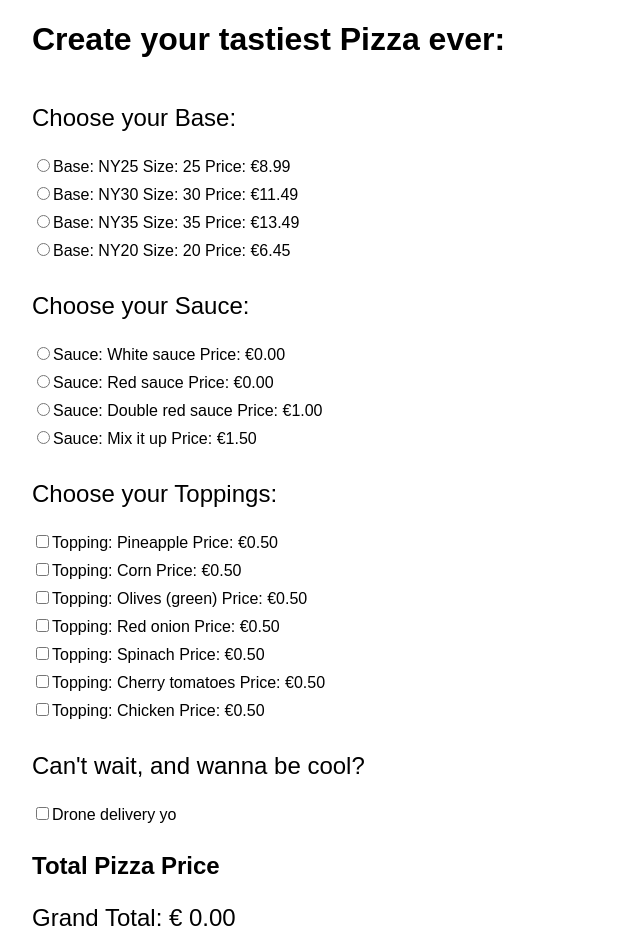
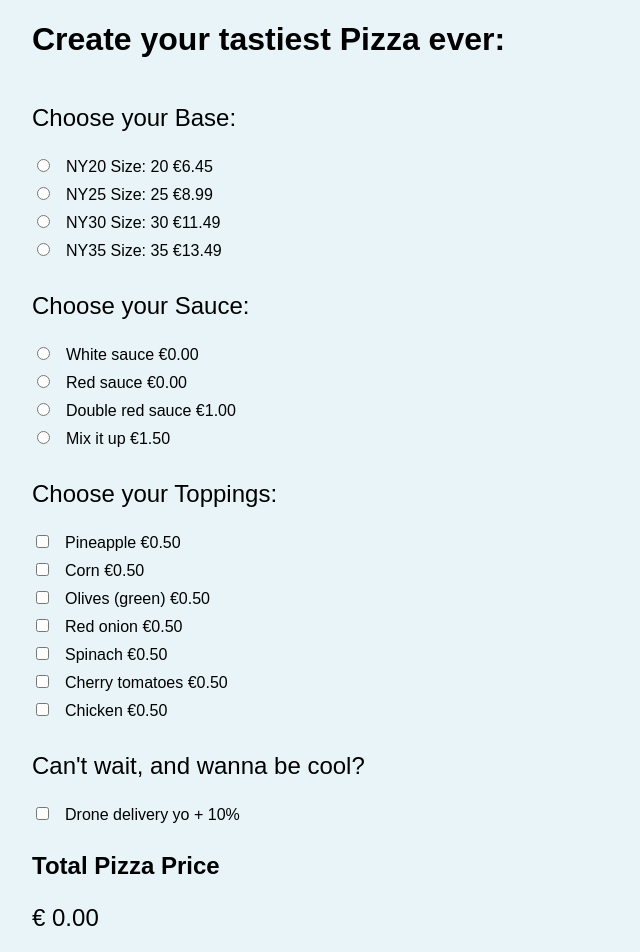
Before and after one commit to Carlier92/homework-6, a React (Create React App) app in the folder pizza-app/: page / in a window 1280 px wide. Shown: the top 952 px of the page, without its empty margins (0-640 px from the left). Built offline with nearby package versions, Linux system fonts and the light colour scheme.

Commit message:
background color

```diff
--- a/pizza-app/src/components/DroneDelivery.js
+++ b/pizza-app/src/components/DroneDelivery.js
@@ -26,7 +26,7 @@ class DroneDelivery extends PureComponent {
                     value={this.props.delivery}
                     onChange={this.handleChange}
                 />
-                Drone delivery yo
+                Drone delivery yo + 10%
             </label>
         )
     }
--- a/pizza-app/src/components/PizzaBases.js
+++ b/pizza-app/src/components/PizzaBases.js
@@ -31,7 +31,7 @@ class PizzaBases extends PureComponent {
                             checked={this.props.pickedBase.name === name}
                             onChange={this.handleChange}
                         />
-                        Base: {name} Size: {size} Price: €{price.toFixed(2)}
+                        {name} Size: {size} €{price.toFixed(2)}
                     </label>
                 )
             })
--- a/pizza-app/src/components/PizzaPrice.js
+++ b/pizza-app/src/components/PizzaPrice.js
@@ -24,7 +24,7 @@ class PizzaPrice extends PureComponent {
         return (
             <div>
                 <h2>Total Pizza Price</h2>
-                <p className="total">Grand Total: € {this.calculatePrice()}</p>
+                <p className="total">€ {this.calculatePrice()}</p>
             </div>
         )
     }
--- a/pizza-app/src/components/PizzaSauces.js
+++ b/pizza-app/src/components/PizzaSauces.js
@@ -33,7 +33,7 @@ class PizzaSauces extends PureComponent {
                             checked={this.props.pickedSauce.name === name}
                             onChange={this.handleChange}
                         />
-                        Sauce: {name} Price: €{price.toFixed(2)}
+                        {name} €{price.toFixed(2)}
                     </label>
                 )
             })
--- a/pizza-app/src/components/PizzaToppings.js
+++ b/pizza-app/src/components/PizzaToppings.js
@@ -41,7 +41,7 @@ class PizzaToppings extends PureComponent {
                             checked={this.setCheck(name)}
                             onChange={this.handleChange}
                         />
-                        Topping: {name} Price: €{price.toFixed(2)}
+                        {name} €{price.toFixed(2)}
                     </label>
                 )
             })
--- a/pizza-app/src/data/pizza-options.js
+++ b/pizza-app/src/data/pizza-options.js
@@ -1,8 +1,8 @@
 export const bases = [ //radio button
-    {id: 1, name: 'NY25', size: 25, price: 8.99},
-    {id: 2, name: 'NY30', size: 30, price: 11.49},
-    {id: 3, name: 'NY35', size: 35, price: 13.49},
-    {id: 4, name: 'NY20', size: 20, price: 6.45}
+    {id: 1, name: 'NY20', size: 20, price: 6.45},
+    {id: 2, name: 'NY25', size: 25, price: 8.99},
+    {id: 3, name: 'NY30', size: 30, price: 11.49},
+    {id: 4, name: 'NY35', size: 35, price: 13.49}
   ]
 
   export const sauces = [ //radio buttons
--- a/pizza-app/src/style/styles.css
+++ b/pizza-app/src/style/styles.css
@@ -21,3 +21,11 @@ label {
 p {
     font-size: 1.5rem;
 }
+
+input {
+    margin-right: 1rem;
+}
+
+html {
+    background-color: #e8f4f7;
+}
```
